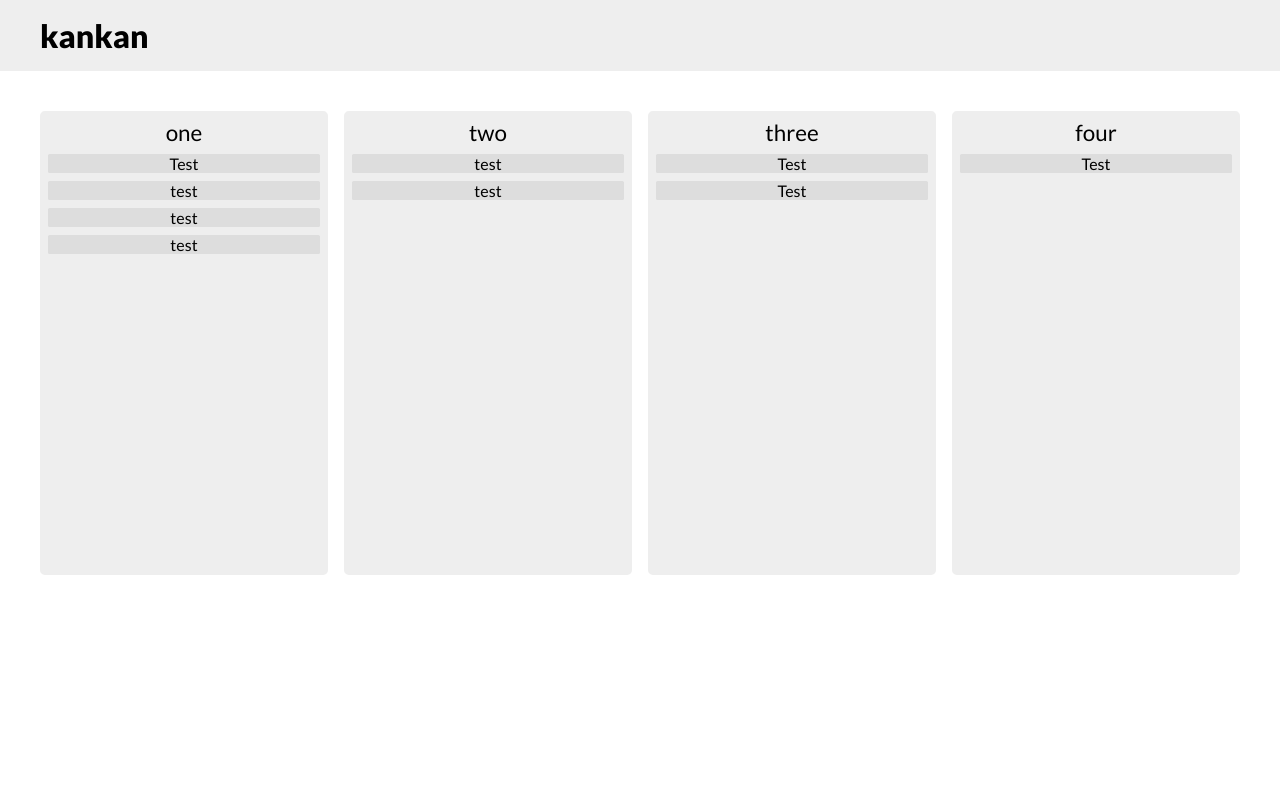
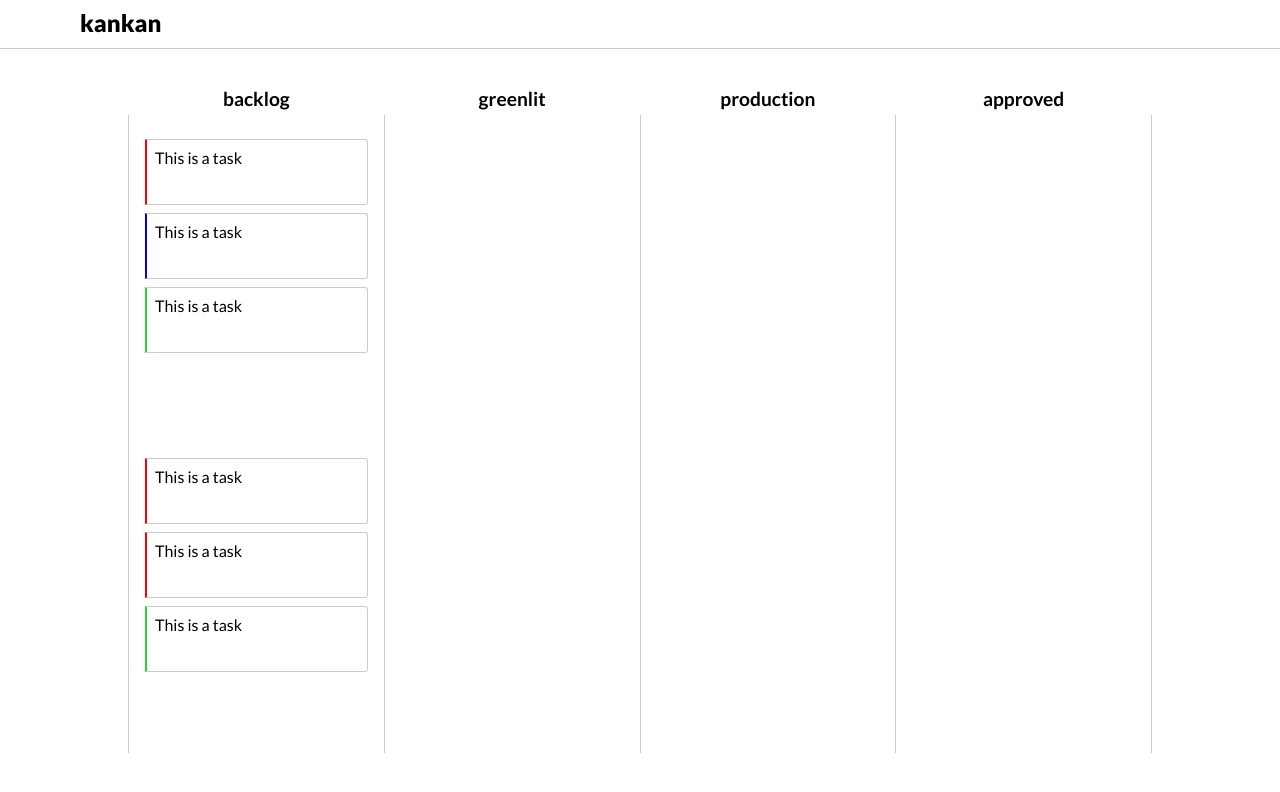
Before and after one commit to g-harel/kankan, a React (Create React App) app: page / in a window 1280 px wide. Shown: the top 792 px of the page. Built offline with nearby package versions, Linux system fonts and the light colour scheme.

Commit message:
layout/struct changes

```diff
--- a/src/App.js
+++ b/src/App.js
@@ -1,69 +1,72 @@
 import React, { Component } from 'react';
-import Board from './components/Board'
+import Step from './components/Step';
+import config from './config';
+import db from './db.js';
 
-let boards = ['one','two','three', 'four'];
-let items = [
-  {
-    status: 'one',
-    title: 'Test'
-  },
-  {
-    status: 'one',
-    title: 'test'
-  },
-  {
-    status: 'two',
-    title: 'test'
-  },
-  {
-    status: 'three',
-    title: 'Test'
-  },
-  {
-    status: 'two',
-    title: 'test'
-  },
-  {
-    status: 'three',
-    title: 'Test'
-  },
-  {
-    status: 'one',
-    title: 'test'
-  },
-  {
-    status: 'four',
-    title: 'Test'
-  },
-  {
-    status: 'one',
-    title: 'test'
-  },
-]
+const requirements = `
+  steps
+    step limit (wip limit)
+    requirements per step
+  tasks
+    task types
+  swim lanes
+`
+
+const qol = `
+  full state history
+  cumulative flow diagaram
+`
 
 class App extends Component {
   render() {
     const style = {
-      fontFamily: 'Lato, sans-serif'
+      fontFamily: 'Lato, sans-serif',
+      height: '100%'
     }
     const header_style = {
-      backgroundColor: '#eeeeee',
-      fontSize: '2rem',
+      borderBottom: '1px solid #ccc ',
+      backgroundColor: '#fff',
+      padding: '0.5rem 5rem',
       fontWeight: '900',
-      padding: '1rem 2.5rem'
+      borderTop: '0px',
+      fontSize: '1.5rem',
+      height: '2rem'
     }
-    const board_container_style = {
-      minWidth: '70em',
-      padding: '2rem'
+    const table_style = {
+      borderCollapse: 'collapse',
+      margin: '2rem auto 0',
+      borderSpacing: '0px',
+      tableLayout: 'fixed',
+      maxWidth: '80rem',
+      minWidth: '50rem',
+      width: '80%',
+      minHeight: 'calc(100% - 8rem)'
+    }
+    const table_header_style = {
+      height: '2rem',
+      fontSize: '1.2rem'
     }
     return (
       <div style={style}>
-        <div style={header_style}>kankan</div>
-        <div style={board_container_style}>
-          {boards.map(function(board, i) {
-            return <Board title={board} items={items.filter(val => val.status === board)} key={i}/>;
-          })}
+        <div style={header_style}>
+          kankan
         </div>
+        <table style={table_style}>
+          <tbody>
+            <tr>
+              {config.steps.map((step, i) => (
+              <th style={table_header_style} key={i}>
+                {step.name}
+              </th>
+              ))}
+            </tr>
+            {(config.lanes).map((lane, i) => (
+            <tr key={i}>
+              {config.steps.map((step, i) => <Step tasks={db.tasks.filter(val => (val.step === step.name && val.lane === lane))} key={i}/>)}
+            </tr>
+            ))}
+            </tbody>
+        </table>
       </div>
     );
   }
--- a/src/components/Board.js
+++ /dev/null
@@ -1,31 +0,0 @@
-import React, { Component } from 'react';
-import Item from './Item'
-
-class Board extends Component {
-  render() {
-    const style = {
-      border: '0.5em solid white',
-      backgroundColor: '#eeeeee',
-      boxSizing: 'border-box',
-      display: 'inline-block',
-      borderRadius: '0.8rem',
-      verticalAlign: 'top',
-      textAlign: 'center',
-      minHeight: '30rem',
-      padding: '0.5em',
-      width: '25%'
-    }
-    const title_style = {
-      margin: '0 0 0.5rem',
-      fontSize: '1.4rem'
-    }
-    return (
-      <div style={style}>
-        <div style={title_style}>{this.props.title}</div>
-        {this.props.items.map((item, i) => <Item {...item} key={i} />)}
-      </div>
-    );
-  }
-}
-
-export default Board;
--- a/src/components/Item.js
+++ /dev/null
@@ -1,18 +0,0 @@
-import React, { Component } from 'react';
-
-class Item extends Component {
-  render() {
-    const style = {
-      backgroundColor: '#dddddd',
-      borderRadius: '0.1rem',
-      margin: '0.5rem 0',
-    }
-    return (
-      <div style={style}>
-        {this.props.title}
-      </div>
-    );
-  }
-}
-
-export default Item;
--- /dev/null
+++ b/src/components/Step.js
@@ -0,0 +1,22 @@
+import React, { Component } from 'react';
+import Task from './Task'
+
+class Step extends Component {
+  render() {
+    const style = {
+      backgroundColor: '#fff',
+      border: 'solid #ccc',
+      borderWidth: '0px 1px',
+      verticalAlign: 'top',
+      minHeight: '30rem',
+      padding: '1rem',
+    }
+    return (
+      <td style={style}>
+        {this.props.tasks.map((task, i) => <Task {...task} key={i} />)}
+      </td>
+    );
+  }
+}
+
+export default Step;
--- /dev/null
+++ b/src/components/Task.js
@@ -0,0 +1,23 @@
+import React, { Component } from 'react';
+import config from '../config.js';
+
+class Item extends Component {
+  render() {
+    const style = {
+      backgroundColor: '#fff',
+      border: '1px solid #ccc',
+      borderLeft: `2px solid ${config.task_types.find((type) => type.name === this.props.type).color}`,
+      borderRadius: '0 0.2rem 0.2rem 0',
+      margin: '0.5rem 0',
+      minHeight: '3rem',
+      padding: '0.5rem'
+    }
+    return (
+      <div style={style}>
+        This is a task
+      </div>
+    );
+  }
+}
+
+export default Item;
--- /dev/null
+++ b/src/config.js
@@ -0,0 +1,50 @@
+export default {
+  steps: [
+    {
+      name: 'backlog',
+      limit: 0,
+      requirements: {
+        title: 'string',
+        descrition: 'string'
+      }
+    },
+    {
+      name: 'greenlit',
+      limit: 6,
+      requirements: {
+        client: 'string',
+        participants: 'string'
+      }
+    },
+    {
+      name: 'production',
+      limit: 4,
+      requirements: {
+        'specs provided': 'boolean'
+      }
+    },
+    {
+      name: 'approved',
+      limit: 0,
+      requirements: {
+        'internal aproval': 'boolean',
+        'client aproval': 'boolean'
+      }
+    },
+  ],
+  task_types: [
+    {
+      name: 'bug',
+      color: 'red'
+    },
+    {
+      name: 'feature',
+      color: 'limegreen'
+    },
+    {
+      name: 'process',
+      color: 'blue'
+    }
+  ],
+  lanes: ['team1', 'team2']
+}
--- /dev/null
+++ b/src/db.js
@@ -0,0 +1,34 @@
+export default {
+  tasks: [
+    {
+      step: 'backlog',
+      type: 'bug',
+      lane: 'team1'
+    },
+    {
+      step: 'backlog',
+      type: 'process',
+      lane: 'team1'
+    },
+    {
+      step: 'backlog',
+      type: 'feature',
+      lane: 'team1'
+    },
+    {
+      step: 'backlog',
+      type: 'bug',
+      lane: 'team2'
+    },
+    {
+      step: 'backlog',
+      type: 'bug',
+      lane: 'team2'
+    },
+    {
+      step: 'backlog',
+      type: 'feature',
+      lane: 'team2'
+    },
+  ]
+}
--- a/src/index.css
+++ b/src/index.css
@@ -3,3 +3,7 @@ body {
   padding: 0;
   font-family: sans-serif;
 }
+
+html, body, #root {
+  height: 100%
+}
```
